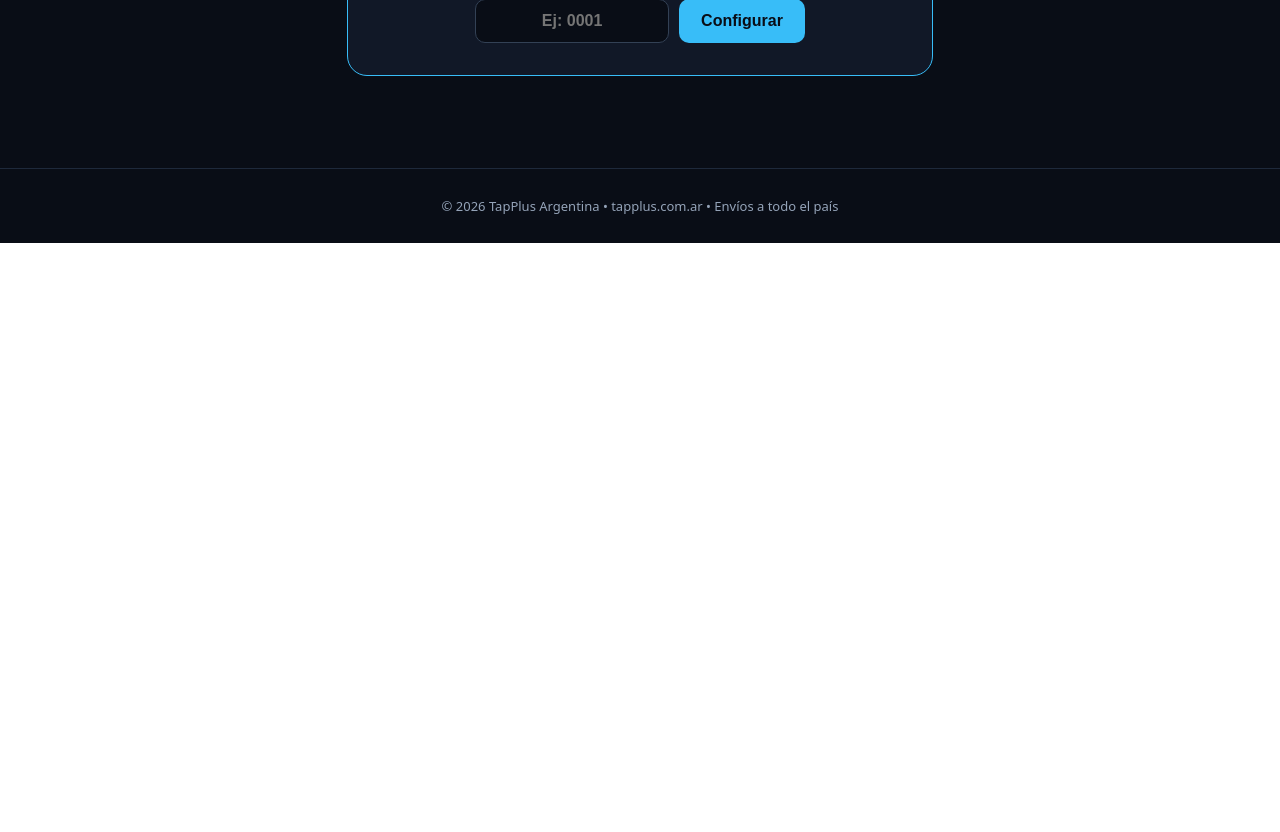
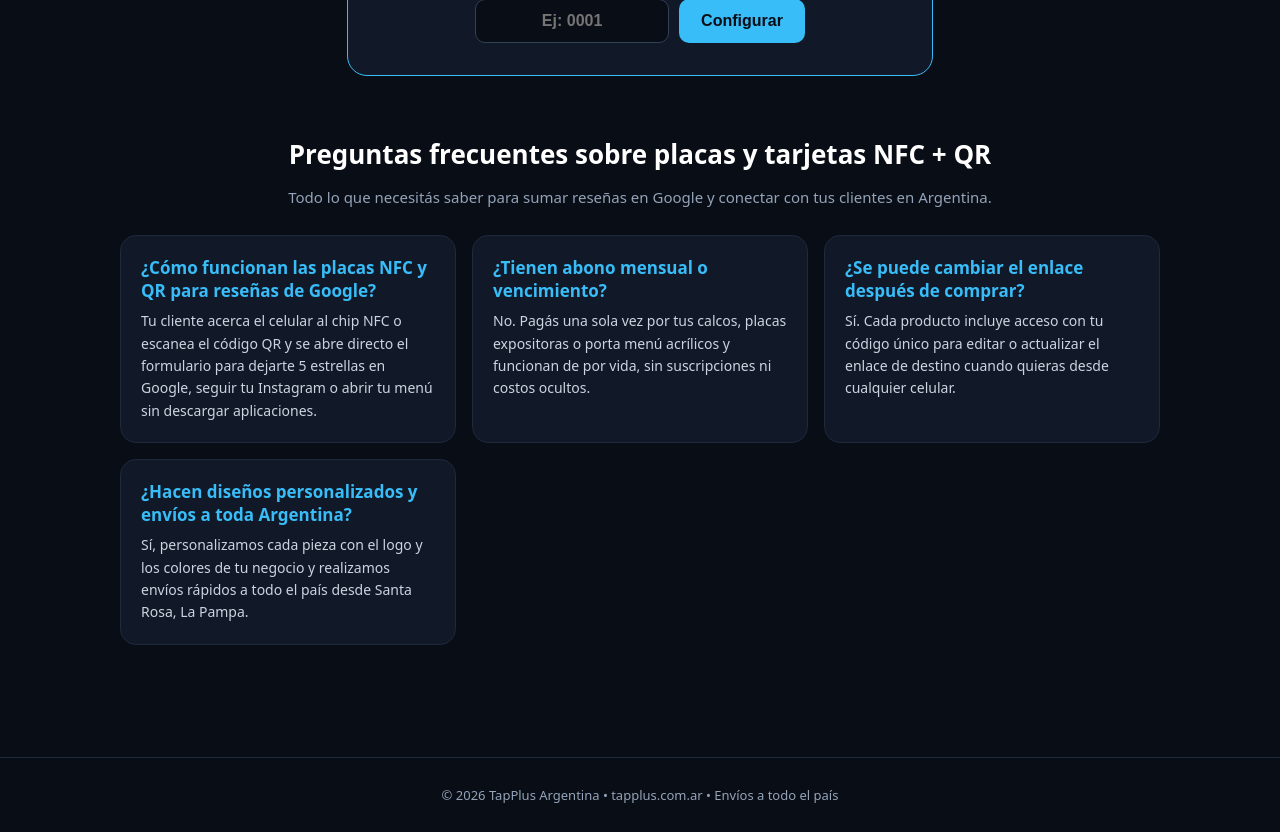
Before and after one commit to damibornfc/web-placas-nfc, a Next.js app: page / in a window 1280 px wide. Shown: the part 3080-3912 px from the top of the page. Before the commit the page ends 3323 px from the top, so only its background shows below. Built offline with nearby package versions, Linux system fonts and the light colour scheme.

Commit message:
Update page.js

```diff
--- a/app/page.js
+++ b/app/page.js
@@ -422,6 +422,53 @@ const listaFotos = catalogoActivo === 'calco' ? modelosCalco : catalogoActivo ==
             </button>
           </form>
         </section>
+        {/* SECCIÓN PREGUNTAS FRECUENTES (SEO + CLIENTES) */}
+        <section style={{ marginTop: '60px', marginBottom: '20px' }}>
+          <h2 style={{ fontSize: '26px', fontWeight: '800', marginBottom: '8px', textAlign: 'center' }}>
+            Preguntas frecuentes sobre placas y tarjetas NFC + QR
+          </h2>
+          <p style={{ color: '#94a3b8', textAlign: 'center', marginBottom: '28px', fontSize: '15px' }}>
+            Todo lo que necesitás saber para sumar reseñas en Google y conectar con tus clientes en Argentina.
+          </p>
+
+          <div style={{ display: 'grid', gridTemplateColumns: 'repeat(auto-fit, minmax(260px, 1fr))', gap: '16px' }}>
+            <div style={{ backgroundColor: '#111827', border: '1px solid #1e293b', borderRadius: '16px', padding: '20px' }}>
+              <h3 style={{ color: '#38bdf8', fontSize: '17px', fontWeight: '800', marginTop: 0, marginBottom: '8px' }}>
+                ¿Cómo funcionan las placas NFC y QR para reseñas de Google?
+              </h3>
+              <p style={{ color: '#cbd5e1', fontSize: '14px', lineHeight: '1.6', margin: 0 }}>
+                Tu cliente acerca el celular al chip NFC o escanea el código QR y se abre directo el formulario para dejarte 5 estrellas en Google, seguir tu Instagram o abrir tu menú sin descargar aplicaciones.
+              </p>
+            </div>
+
+            <div style={{ backgroundColor: '#111827', border: '1px solid #1e293b', borderRadius: '16px', padding: '20px' }}>
+              <h3 style={{ color: '#38bdf8', fontSize: '17px', fontWeight: '800', marginTop: 0, marginBottom: '8px' }}>
+                ¿Tienen abono mensual o vencimiento?
+              </h3>
+              <p style={{ color: '#cbd5e1', fontSize: '14px', lineHeight: '1.6', margin: 0 }}>
+                No. Pagás una sola vez por tus calcos, placas expositoras o porta menú acrílicos y funcionan de por vida, sin suscripciones ni costos ocultos.
+              </p>
+            </div>
+
+            <div style={{ backgroundColor: '#111827', border: '1px solid #1e293b', borderRadius: '16px', padding: '20px' }}>
+              <h3 style={{ color: '#38bdf8', fontSize: '17px', fontWeight: '800', marginTop: 0, marginBottom: '8px' }}>
+                ¿Se puede cambiar el enlace después de comprar?
+              </h3>
+              <p style={{ color: '#cbd5e1', fontSize: '14px', lineHeight: '1.6', margin: 0 }}>
+                Sí. Cada producto incluye acceso con tu código único para editar o actualizar el enlace de destino cuando quieras desde cualquier celular.
+              </p>
+            </div>
+
+            <div style={{ backgroundColor: '#111827', border: '1px solid #1e293b', borderRadius: '16px', padding: '20px' }}>
+              <h3 style={{ color: '#38bdf8', fontSize: '17px', fontWeight: '800', marginTop: 0, marginBottom: '8px' }}>
+                ¿Hacen diseños personalizados y envíos a toda Argentina?
+              </h3>
+              <p style={{ color: '#cbd5e1', fontSize: '14px', lineHeight: '1.6', margin: 0 }}>
+                Sí, personalizamos cada pieza con el logo y los colores de tu negocio y realizamos envíos rápidos a todo el país desde Santa Rosa, La Pampa.
+              </p>
+            </div>
+          </div>
+        </section>
       </main>
 
       <footer style={{ textAlign: 'center', padding: '28px', color: '#94a3b8', fontSize: '13px', borderTop: '1px solid #1e293b', marginTop: '48px' }}>
```
